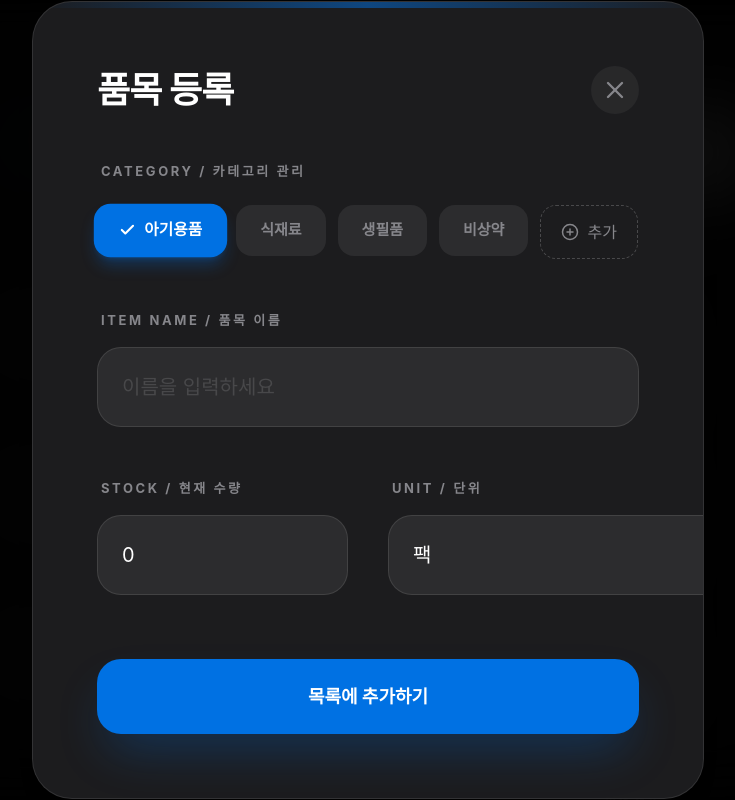
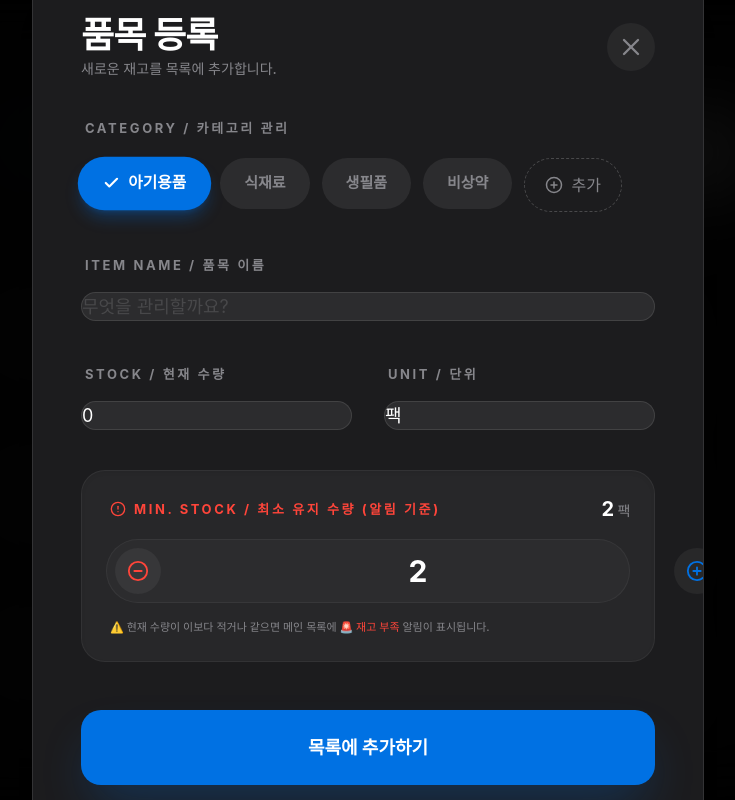
Before and after one commit to hyeoni2/home-inventory, a Next.js app: page / in a window 1280 px wide. Both pictures are taken after a click on the button "품목 추가". Shown: the top 800 px of the page, without its empty margins (272-1007 px from the left). Built offline with nearby package versions, Linux system fonts and the light colour scheme.

Commit message:
최소 유지 수량 필드 및 모달 디자인 최적화 완료

```diff
--- a/pages/index.js
+++ b/pages/index.js
@@ -1,7 +1,7 @@
 import { useState } from 'react';
 import fs from 'fs';
 import path from 'path';
-import { Plus, Trash2, Package, X, AlertCircle, Home as HomeIcon, Check, PlusCircle } from 'lucide-react';
+import { Plus, Trash2, Package, X, AlertCircle, Home as HomeIcon, Check, PlusCircle, MinusCircle } from 'lucide-react';
 
 export async function getServerSideProps() {
   const filePath = path.join(process.cwd(), 'data', 'inventory.md');
@@ -24,6 +24,7 @@ export default function Home({ initialData }) {
   const [newCatInput, setNewCatInput] = useState('');
   const [isAddingCat, setIsAddingCat] = useState(false);
 
+  // 새 품목 입력 상태 (min 필드 추가)
   const [newItem, setNewItem] = useState({ name: '', category: '아기용품', current: 0, min: 2, unit: '팩', status: '✅ 여유' });
 
   const saveToFile = async (updatedItems) => {
@@ -64,6 +65,7 @@ export default function Home({ initialData }) {
     if (!newItem.name) return;
     saveToFile([...items, newItem]);
     setIsAddModalOpen(false);
+    // 입력창 초기화 (min값은 유지)
     setNewItem({ ...newItem, name: '', current: 0 });
   };
 
@@ -72,8 +74,16 @@ export default function Home({ initialData }) {
     setDeleteIndex(null);
   };
 
+  // 수량 증감 함수
+  const updateQty = (field, delta) => {
+    setNewItem(prev => ({
+      ...prev,
+      [field]: Math.max(0, prev[field] + delta)
+    }));
+  };
+
   return (
-    <div className="min-h-screen bg-[#0a0a0a] text-[#f5f5f7] p-6 md:p-20 font-[-apple-system,BlinkMacSystemFont,sans-serif] selection:bg-[#0071e3]/30">
+    <div className="min-h-screen bg-[#0a0a0a] text-[#f5f5f7] p-6 md:p-20 font-[-apple-system,BlinkMacSystemFont,sans-serif] selection:bg-[#0071e3]/30 antialiased">
       <div className="max-w-3xl mx-auto">
 
         {/* 헤더 */}
@@ -87,7 +97,7 @@ export default function Home({ initialData }) {
               <h1 className="text-5xl font-bold tracking-[-0.04em] text-white">우리집 재고관리<span className="text-[#0071e3]">.</span></h1>
             </div>
           </div>
-          <button onClick={() => setIsAddModalOpen(true)} className="bg-white text-black px-8 py-4 rounded-full text-[15px] font-bold hover:scale-105 transition-all shadow-xl">품목 추가</button>
+          <button onClick={() => setIsAddModalOpen(true)} className="bg-white text-black px-8 py-4 rounded-full text-[15px] font-bold hover:scale-105 transition-all shadow-xl active:scale-[0.95]">품목 추가</button>
         </header>
 
         {/* 리스트 영역 */}
@@ -98,7 +108,7 @@ export default function Home({ initialData }) {
                 <div className="flex items-center gap-4 mb-3">
                   <h3 className="text-[24px] font-bold tracking-tight text-white group-hover:text-[#0071e3] transition-colors">{item.name}</h3>
                   {item.current <= item.min && (
-                    <span className="bg-[#ff453a]/15 text-[#ff453a] text-[11px] font-black px-3 py-1 rounded-full border border-[#ff453a]/30">재고 부족</span>
+                    <span className="bg-[#ff453a]/15 text-[#ff453a] text-[11px] font-black px-3 py-1 rounded-full border border-[#ff453a]/30 shadow-lg shadow-[#ff453a]/10 animate-pulse">재고 부족</span>
                   )}
                 </div>
                 <div className="flex items-center gap-3 text-[15px] text-[#86868b] font-medium">
@@ -113,26 +123,29 @@ export default function Home({ initialData }) {
                   <span className="block text-[12px] font-bold text-[#48484a] uppercase tracking-widest mb-2">현재 재고</span>
                   <span className="text-[36px] font-bold tracking-tight text-white italic">{item.current}<span className="text-[18px] text-[#86868b] ml-2 font-normal not-italic">{item.unit}</span></span>
                 </div>
-                <button onClick={() => setDeleteIndex(idx)} className="opacity-0 group-hover:opacity-100 transition-opacity p-2 text-[#48484a] hover:text-[#ff453a]"><Trash2 size={22} /></button>
+                <button onClick={() => setDeleteIndex(idx)} className="opacity-0 group-hover:opacity-100 transition-opacity p-2 text-[#48484a] hover:text-[#ff453a]"><Trash2 size={22} strokeWidth={1.5}/></button>
               </div>
             </div>
           ))}
         </div>
 
-        {/* ➕ 카테고리 관리 기능이 포함된 모달 */}
+        {/* ➕ 개선된 콤팩트 와이드 모달 (카테고리 관리 + 최소 수량 필드) */}
         {isAddModalOpen && (
-          <div className="fixed inset-0 z-50 flex items-center justify-center bg-black/90 backdrop-blur-2xl p-6">
-            <div className="bg-[#1c1c1e] border border-white/10 w-full max-w-2xl rounded-[40px] p-16 shadow-2xl relative overflow-hidden animate-in zoom-in-95 duration-300">
+          <div className="fixed inset-0 z-50 flex items-center justify-center bg-black/90 backdrop-blur-2xl p-6 font-[-apple-system,BlinkMacSystemFont,sans-serif]">
+            <div className="bg-[#1c1c1e] border border-white/10 w-full max-w-2xl rounded-[32px] p-12 shadow-2xl relative overflow-hidden animate-in zoom-in-95 duration-300">
               <div className="absolute top-0 left-0 w-full h-1.5 bg-gradient-to-r from-transparent via-[#0071e3] to-transparent opacity-50"></div>
 
-              <div className="flex justify-between items-center mb-12 relative z-10">
-                <h2 className="text-4xl font-bold tracking-tight text-white">품목 등록</h2>
-                <button onClick={() => setIsAddModalOpen(false)} className="text-[#86868b] hover:text-white p-2.5 bg-white/5 rounded-full"><X size={28}/></button>
+              <div className="flex justify-between items-center mb-10 relative z-10">
+                <div className="space-y-1">
+                  <h2 className="text-4xl font-bold tracking-tight text-white">품목 등록</h2>
+                  <p className="text-sm text-[#86868b] font-medium">새로운 재고를 목록에 추가합니다.</p>
+                </div>
+                <button onClick={() => setIsAddModalOpen(false)} className="text-[#86868b] hover:text-white p-2.5 bg-white/5 rounded-full transition-colors"><X size={28} strokeWidth={2}/></button>
               </div>
 
-              <div className="space-y-12 relative z-10">
+              <div className="space-y-10 relative z-10">
                 {/* 🏷️ 동적 카테고리 선택 및 관리 영역 */}
-                <div className="space-y-6">
+                <div className="space-y-5">
                   <div className="flex justify-between items-center">
                     <label className="text-[13px] font-bold text-[#86868b] uppercase tracking-[0.2em] ml-1">CATEGORY / 카테고리 관리</label>
                   </div>
@@ -142,7 +155,7 @@ export default function Home({ initialData }) {
                       <div key={cat} className="group/cat relative">
                         <button
                           onClick={() => setNewItem({...newItem, category: cat})}
-                          className={`px-6 py-3.5 rounded-2xl text-[15px] font-bold transition-all flex items-center gap-2 ${
+                          className={`px-6 py-3.5 rounded-full text-[15px] font-bold transition-all flex items-center gap-2 ${
                             newItem.category === cat
                             ? 'bg-[#0071e3] text-white shadow-lg shadow-[#0071e3]/30 scale-105'
                             : 'bg-[#2c2c2e] text-[#86868b] hover:bg-[#3a3a3c] hover:text-white'
@@ -170,16 +183,16 @@ export default function Home({ initialData }) {
                           value={newCatInput}
                           onChange={(e) => setNewCatInput(e.target.value)}
                           onKeyDown={(e) => e.key === 'Enter' && addCategory()}
-                          className="bg-[#2c2c2e] border border-[#0071e3] rounded-2xl px-4 py-3 text-[15px] text-white focus:outline-none w-32"
+                          className="bg-[#2c2c2e] border border-[#0071e3] rounded-full px-4 py-3 text-[15px] text-white focus:outline-none w-32"
                           placeholder="새 분류..."
                         />
                         <button onClick={addCategory} className="text-[#0071e3] p-2 hover:bg-[#0071e3]/10 rounded-full"><Check size={20} /></button>
-                        <button onClick={() => setIsAddingCat(false)} className="text-[#86868b] p-2"><X size={20} /></button>
+                        <button onClick={() => setIsAddingCat(false)} className="text-[#86868b] p-2 hover:text-white rounded-full"><X size={20} /></button>
                       </div>
                     ) : (
                       <button
                         onClick={() => setIsAddingCat(true)}
-                        className="px-5 py-3.5 rounded-2xl border border-dashed border-white/20 text-[#86868b] hover:border-[#0071e3] hover:text-[#0071e3] transition-all flex items-center gap-2"
+                        className="px-5 py-3.5 rounded-full border border-dashed border-white/20 text-[#86868b] hover:border-[#0071e3] hover:text-[#0071e3] transition-all flex items-center gap-2"
                       >
                         <PlusCircle size={18} />
                         추가
@@ -190,33 +203,49 @@ export default function Home({ initialData }) {
 
                 <div className="space-y-4">
                   <label className="text-[13px] font-bold text-[#86868b] uppercase tracking-[0.2em] ml-1">ITEM NAME / 품목 이름</label>
-                  <input type="text" value={newItem.name} onChange={(e) => setNewItem({...newItem, name: e.target.value})} className="w-full bg-[#2c2c2e] border border-white/10 rounded-3xl p-6 text-[20px] text-white focus:outline-none focus:ring-4 focus:ring-[#0071e3]/20 transition-all placeholder:text-[#48484a]" placeholder="이름을 입력하세요" />
+                  <input type="text" value={newItem.name} onChange={(e) => setNewItem({...newItem, name: e.target.value})} className="w-full bg-[#2c2c2e] border border-white/10 rounded-2xl p-4.5 text-[18px] text-white focus:outline-none focus:ring-4 focus:ring-[#0071e3]/20 transition-all placeholder:text-[#48484a]" placeholder="무엇을 관리할까요?" />
                 </div>
 
-                <div className="grid grid-cols-2 gap-10">
+                <div className="grid grid-cols-2 gap-8">
                   <div className="space-y-4">
                     <label className="text-[13px] font-bold text-[#86868b] uppercase tracking-[0.2em] ml-1">STOCK / 현재 수량</label>
-                    <input type="number" value={newItem.current} onChange={(e) => setNewItem({...newItem, current: parseInt(e.target.value) || 0})} className="w-full bg-[#2c2c2e] border border-white/10 rounded-3xl p-6 text-[20px] text-white focus:outline-none transition-all" />
+                    <input type="number" value={newItem.current} onChange={(e) => setNewItem({...newItem, current: Math.max(0, parseInt(e.target.value) || 0)})} className="w-full bg-[#2c2c2e] border border-white/10 rounded-2xl p-4.5 text-[18px] text-white focus:outline-none transition-all" />
                   </div>
                   <div className="space-y-4">
                     <label className="text-[13px] font-bold text-[#86868b] uppercase tracking-[0.2em] ml-1">UNIT / 단위</label>
-                    <input type="text" value={newItem.unit} onChange={(e) => setNewItem({...newItem, unit: e.target.value})} className="w-100 bg-[#2c2c2e] border border-white/10 rounded-3xl p-6 text-[20px] text-white focus:outline-none transition-all" />
+                    <input type="text" value={newItem.unit} onChange={(e) => setNewItem({...newItem, unit: e.target.value})} className="w-full bg-[#2c2c2e] border border-white/10 rounded-2xl p-4.5 text-[18px] text-white focus:outline-none transition-all" placeholder="팩, 개, 통..." />
                   </div>
+                </div>
+
+                {/* 🚨 최소 유지 수량 필드 (추가됨!) */}
+                <div className="space-y-4 bg-white/5 rounded-3xl p-6 border border-white/5 shadow-inner">
+                  <div className="flex justify-between items-center">
+                    <label className="text-[13px] font-bold text-[#ff453a] uppercase tracking-[0.2em] ml-1 flex items-center gap-2">
+                      <AlertCircle size={16}/> MIN. STOCK / 최소 유지 수량 (알림 기준)
+                    </label>
+                    <span className="text-xl font-bold tracking-tight text-white">{newItem.min}<span className="text-sm font-normal text-[#86868b] ml-1">{newItem.unit}</span></span>
+                  </div>
+                  <div className="flex items-center gap-4 bg-[#2c2c2e] rounded-full p-2 border border-white/5">
+                    <button onClick={() => updateQty('min', -1)} className="p-3 bg-white/5 hover:bg-white/10 text-[#ff453a] rounded-full active:scale-95 transition-all"><MinusCircle size={22} /></button>
+                    <input type="number" value={newItem.min} onChange={(e) => setNewItem({...newItem, min: Math.max(0, parseInt(e.target.value) || 0)})} className="flex-1 bg-transparent text-center text-3xl font-bold text-white focus:outline-none tracking-tight [-moz-appearance:_textfield] [&::-webkit-outer-spin-button]:appearance-none [&::-webkit-inner-spin-button]:appearance-none" />
+                    <button onClick={() => updateQty('min', 1)} className="p-3 bg-white/5 hover:bg-white/10 text-[#0071e3] rounded-full active:scale-95 transition-all"><PlusCircle size={22} /></button>
+                  </div>
+                  <p className="text-[11px] text-[#86868b] font-medium leading-relaxed px-1">⚠️ 현재 수량이 이보다 적거나 같으면 메인 목록에 <span className="text-[#ff453a]">🚨 재고 부족</span> 알림이 표시됩니다.</p>
                 </div>
               </div>
 
-              <button onClick={addItem} className="w-full bg-[#0071e3] text-white font-bold py-6 rounded-3xl mt-16 text-[18px] hover:bg-[#0077ed] transition-all shadow-2xl shadow-[#0071e3]/30 active:scale-[0.98] relative z-10">
+              <button onClick={addItem} className="w-full bg-[#0071e3] text-white font-bold py-6 rounded-[20px] mt-12 text-[18px] hover:bg-[#0077ed] transition-all shadow-2xl shadow-[#0071e3]/30 active:scale-[0.98] relative z-10">
                 목록에 추가하기
-              </button>
+  </button>
             </div>
           </div>
         )}
 
         {/* 삭제 확인 모달 생략 (동일) */}
         {deleteIndex !== null && (
-          <div className="fixed inset-0 z-[60] flex items-center justify-center bg-black/80 backdrop-blur-xl p-6">
-            <div className="bg-[#1c1c1e] w-full max-w-md rounded-[40px] p-12 text-center border border-white/10 shadow-2xl">
-              <div className="w-20 h-20 bg-[#ff453a]/10 text-[#ff453a] rounded-full flex items-center justify-center mx-auto mb-10"><AlertCircle size={40} /></div>
+          <div className="fixed inset-0 z-[60] flex items-center justify-center bg-black/80 backdrop-blur-xl p-6 font-sans">
+            <div className="bg-[#1c1c1e] w-full max-w-md rounded-[40px] p-12 text-center border border-white/10 shadow-2xl animate-in zoom-in-95 duration-200">
+              <div className="w-20 h-20 bg-[#ff453a]/10 text-[#ff453a] rounded-full flex items-center justify-center mx-auto mb-10 border border-[#ff453a]/20"><AlertCircle size={40} /></div>
               <h2 className="text-3xl font-bold mb-4 text-white tracking-tight">정말 삭제할까요?</h2>
               <div className="flex flex-col gap-4">
                 <button onClick={confirmDelete} className="py-5 bg-[#ff453a] text-white rounded-[20px] font-bold text-[17px]">품목 삭제</button>
```
